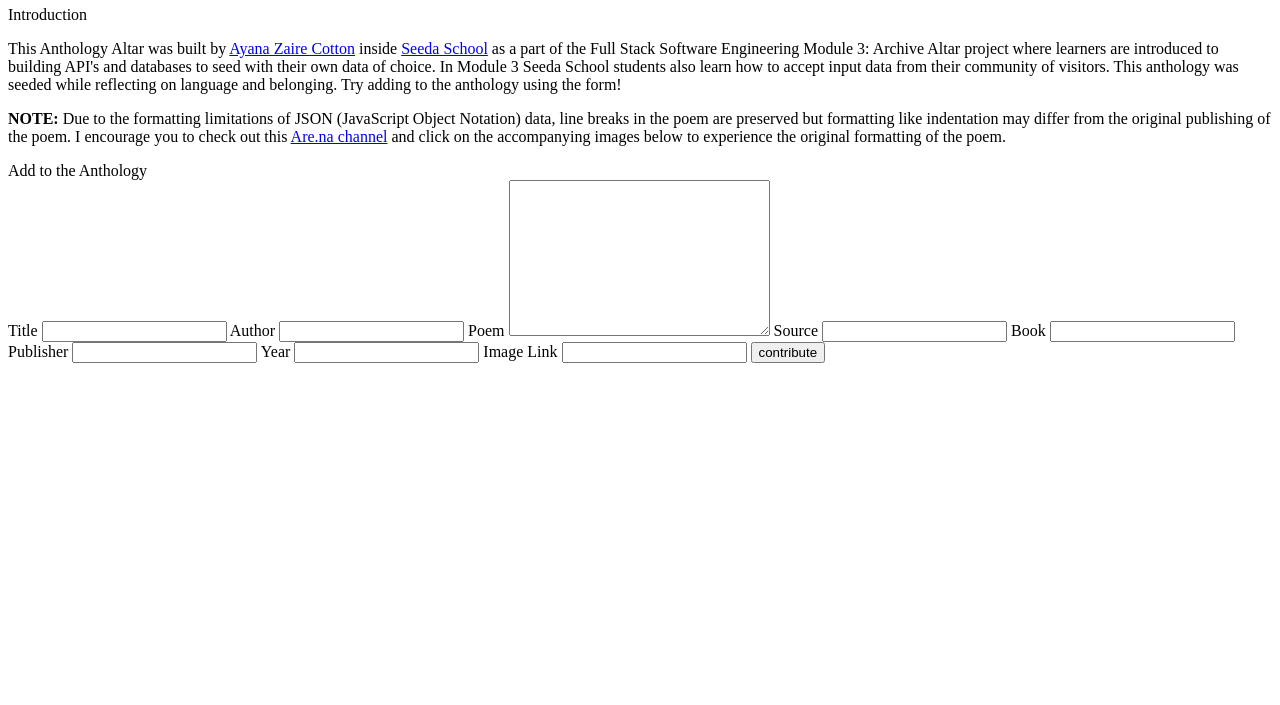
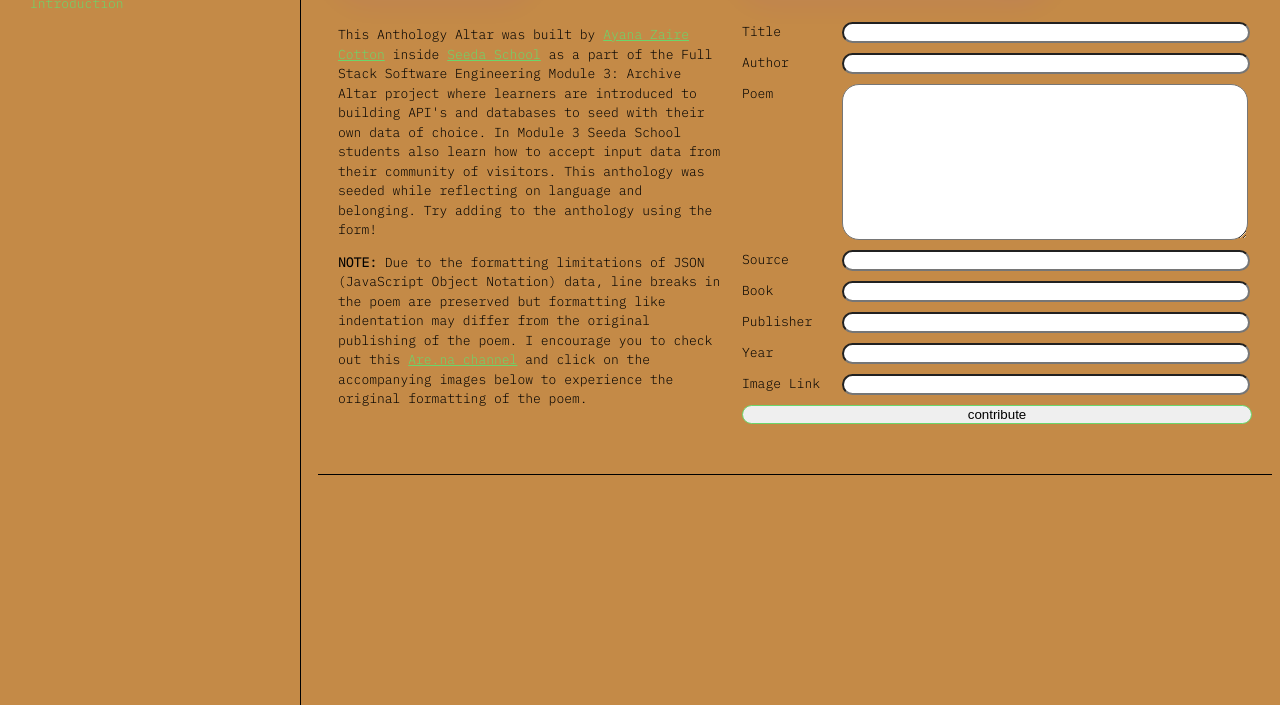
Before and after one commit to AyanaZaire/anthology-altar-demo, a website: page views/index.html in a window 1280 px wide. Shown: the part 95-800 px from the top of the page. Drawn offline with nearby package versions, Linux system fonts and the light colour scheme; files that its build step writes are made by us from their sources; files whose address does not match are found by name.

Commit message:
implemented css

```diff
--- a/public/styles.css
+++ b/public/styles.css
@@ -0,0 +1,119 @@
+body {
+    background-color: #C48A47;
+    scroll-behavior: smooth;
+    font-family: 'IBM Plex Mono', monospace;
+    line-height: 1.5;
+}
+
+.navbar {
+    position: fixed;
+    min-width: 290px;
+    top: 0px;
+    left: 0px;
+    width: 300px;
+    height: 100%;
+    border-right: solid 1px black;
+}
+
+.intro-section {
+    margin-left: 310px;
+    padding: 20px;
+    margin-bottom: 30px;
+    font-size: small;
+    border-bottom: 1px solid black;
+}
+
+.title {
+    color: #6BD66B;
+    font-weight: 100;
+    filter: drop-shadow(0 0 0.75rem #7d12ff);
+    margin: 10px;
+    font-size: xx-large;
+    font-family: 'Cormorant Garamond', serif;
+}
+
+.navbar ul {
+    height: 88%;
+    padding: 0;
+    overflow-y: auto;
+    overflow-x: hidden;
+}
+
+.navbar li {
+    border-top: 1px solid;
+    list-style: none;
+    position: relative;
+    width: 100%;
+    padding: 10px 30px;
+}
+
+.navbar a {
+    text-decoration: none;
+    font-size: small;
+}
+
+a {
+    color: #6BD66B;
+}
+
+a:hover {
+    filter: drop-shadow(0 0 0.75rem #7d12ff);
+}
+
+.navbar p {
+    margin: 0;
+    display: flex;
+    gap: 10px;
+    font-size: x-small;
+    text-transform: uppercase;
+}
+
+.flex-container {
+    display: flex;
+    flex-wrap: wrap;
+}
+
+.flex-child {
+    flex: 1;
+}
+
+.flex-child:first-child {
+    margin-right: 20px;
+}
+
+.form-divs {
+    display: flex;
+}
+
+label {
+    margin-bottom: 10px;
+    width: 100px;
+}
+
+input, textarea {
+    margin-bottom: 10px;
+    width: 400px;
+    border-radius: 17px;
+}
+
+input[type="submit"] {
+    width: 510px;
+    border:#6BD66B solid 1px;
+    margin-bottom: 30px;
+}
+
+form {
+    margin-top: 10px;
+}
+
+header {
+    color: #6BD66B;
+    font-size: xx-large;
+    font-family: 'Cormorant Garamond', serif;
+    filter: drop-shadow(0 0 0.75rem #7d12ff);
+    border:  #6BD66B 1px solid;
+    padding: 7px 14px;
+    display: inline-block;
+    margin-bottom: 15px;
+    border-radius: 30px;
+}
--- a/views/index.html
+++ b/views/index.html
@@ -5,6 +5,9 @@
         <title>Anthology Altar</title>
         <link rel="stylesheet" href="styles.css" />
         <script type="text/javascript" src="index.js"></script>
+        <link rel="preconnect" href="https://fonts.googleapis.com">
+        <link rel="preconnect" href="https://fonts.gstatic.com" crossorigin>
+        <link href="https://fonts.googleapis.com/css2?family=Cormorant+Garamond:wght@300&family=IBM+Plex+Mono:wght@300&display=swap" rel="stylesheet">
     </head>
 	<body>
         <nav class="navbar">
@@ -16,30 +19,45 @@
             </ul>
         </nav>
 		<section class="intro-section" id="introduction">
+            <div class="flex-container">
+                <div class="flex-child">
                     <header>Introduction</header>
                     <p>This Anthology Altar was built by <a href="https://ayanazairecotton.com/">Ayana Zaire Cotton</a> inside <a href="https://www.seedaschool.com/">Seeda School</a> as a part of the Full Stack Software Engineering Module 3: Archive Altar project where learners are introduced to building API's and databases to seed with their own data of choice. In Module 3 Seeda School students also learn how to accept input data from their community of visitors.  This anthology was seeded while reflecting on language and belonging. Try adding to the anthology using the form!</p>
 		            <p><b>NOTE:</b> Due to the formatting limitations of JSON (JavaScript Object Notation) data, line breaks in the poem are preserved but formatting like indentation may differ from the original publishing of the poem. I encourage you to check out this <a href="https://www.are.na/ayana-zaire/anthology-altar">Are.na channel</a> and click on the accompanying images below to experience the original formatting of the poem.</p>
+                </div>
+                <div class="flex-child">
                     <header>Add to the Anthology</header>
                     <form id="poem-form">
-                <label for="title">Title</label>
-                <input type="text" name="title" id="title">
-                <label for="author">Author</label>
-                <input type="text" name="author" id="author">
-                <label for="poem">Poem</label>
-                <textarea name="poem" id="poem" cols="30" rows="10"></textarea>
-                <label for="source">Source</label>
-                <input type="text" name="source" id="source">
-                <label for="book">Book</label>
-                <input type="text" name="book" id="book">
-                <label for="publisher">Publisher</label>
-                <input type="text" name="publisher" id="publisher">
-                <label for="year">Year</label>
-                <input type="number" name="year" id="year">
-                <label for="image">Image Link</label>
-                <input type="text" name="image" id="image">
+                        <div class="form-divs">
+                            <label for="title">Title</label><input type="text" name="title" id="title">
+                        </div>
+                        <div class="form-divs">
+                            <label for="author">Author</label><input type="text" name="author" id="author">
+                        </div>
+                        <div class="form-divs">
+                            <label for="poem">Poem</label><textarea name="poem" id="poem" cols="30" rows="10"></textarea>
+                        </div>
+                        <div class="form-divs">
+                            <label for="source">Source</label><span><input type="text" name="source" id="source"></span>
+                        </div>
+                        <div class="form-divs">
+                            <label for="book">Book</label><input type="text" name="book" id="book">
+                        </div>
+                        <div class="form-divs">
+                            <label for="publisher">Publisher</label><input type="text" name="publisher" id="publisher">
+                        </div>
+                        <div class="form-divs">
+                            <label for="year">Year</label><input type="number" name="year" id="year">
+                        </div>
+                        <div class="form-divs">
+                            <label for="image">Image Link</label><input type="text" name="image" id="image">
+                        </div>
                         <input type="submit" id="contribute-poem" value="contribute">
                     </form>
+                </div>
+            </div>
         </section>
+
         <div id="data-sectons">
 
         </div>
```
Lines whose indentation alone changed are shown as unchanged.
